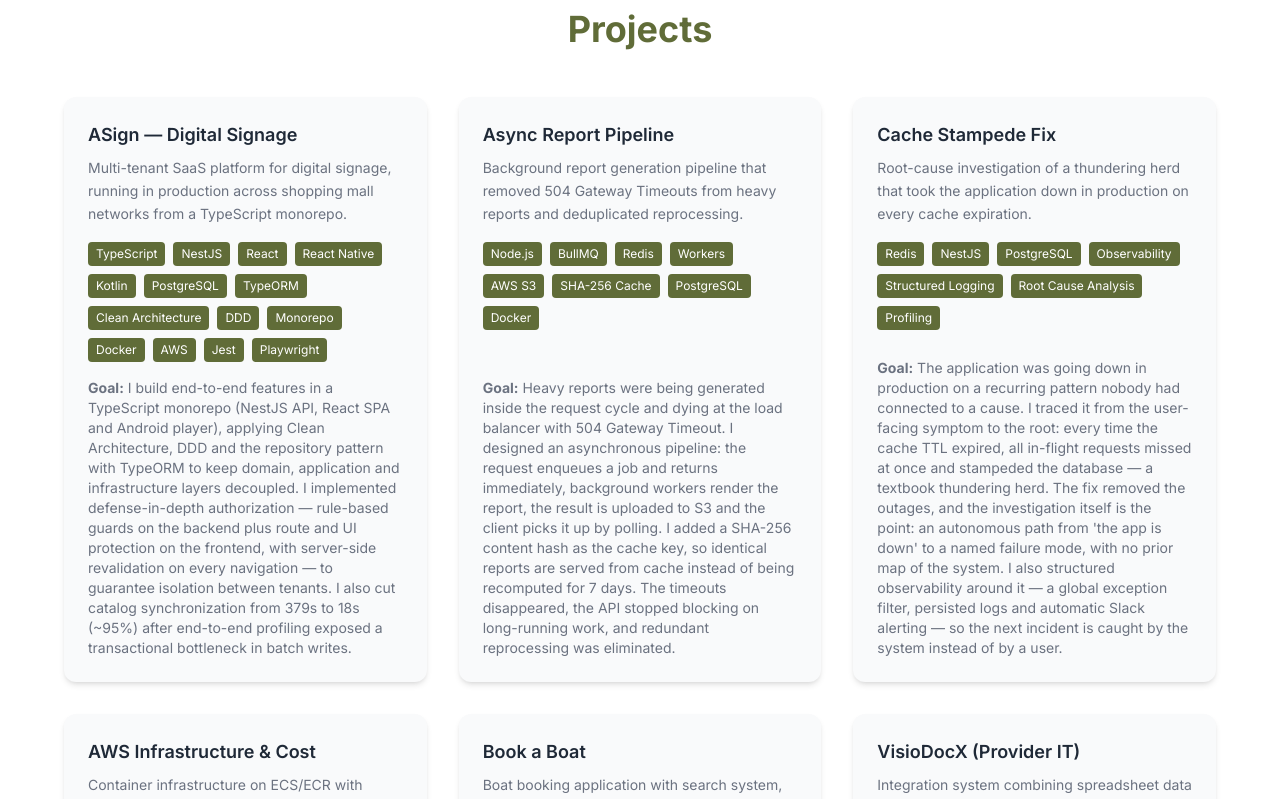
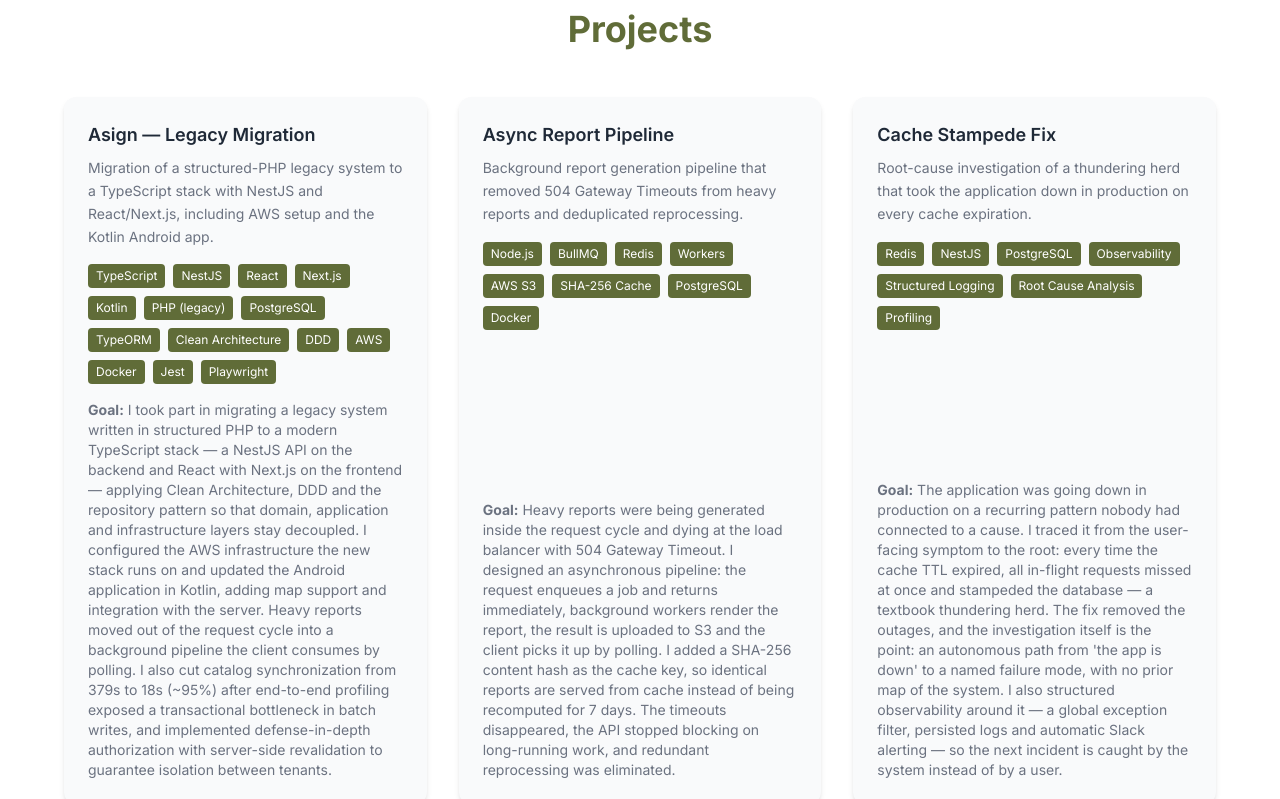
Before and after one commit to davidalmeidasj/my-resume, a Vue app: page / in a window 1280 px wide. Shown: the part 2200-2999 px from the top of the page. Built offline with nearby package versions, Linux system fonts and the light colour scheme.

Commit message:
fix(projects): correct Asign to the legacy migration story

```diff
--- a/src/data/projects.ts
+++ b/src/data/projects.ts
@@ -15,15 +15,15 @@
       'TypeScript',
       'NestJS',
       'React',
-      'React Native',
+      'Next.js',
       'Kotlin',
+      'PHP (legacy)',
       'PostgreSQL',
       'TypeORM',
       'Clean Architecture',
       'DDD',
-      'Monorepo',
+      'AWS',
       'Docker',
-      'AWS',
       'Jest',
       'Playwright',
     ],
--- a/src/locales/en.json
+++ b/src/locales/en.json
@@ -44,9 +44,9 @@
     "viewOnGitHub": "View on GitHub",
     "goalLabel": "Goal",
     "asign": {
-      "title": "ASign — Digital Signage",
-      "description": "Multi-tenant SaaS platform for digital signage, running in production across shopping mall networks from a TypeScript monorepo.",
-      "goal": "I build end-to-end features in a TypeScript monorepo (NestJS API, React SPA and Android player), applying Clean Architecture, DDD and the repository pattern with TypeORM to keep domain, application and infrastructure layers decoupled. I implemented defense-in-depth authorization — rule-based guards on the backend plus route and UI protection on the frontend, with server-side revalidation on every navigation — to guarantee isolation between tenants. I also cut catalog synchronization from 379s to 18s (~95%) after end-to-end profiling exposed a transactional bottleneck in batch writes."
+      "title": "Asign — Legacy Migration",
+      "description": "Migration of a structured-PHP legacy system to a TypeScript stack with NestJS and React/Next.js, including AWS setup and the Kotlin Android app.",
+      "goal": "I took part in migrating a legacy system written in structured PHP to a modern TypeScript stack — a NestJS API on the backend and React with Next.js on the frontend — applying Clean Architecture, DDD and the repository pattern so that domain, application and infrastructure layers stay decoupled. I configured the AWS infrastructure the new stack runs on and updated the Android application in Kotlin, adding map support and integration with the server. Heavy reports moved out of the request cycle into a background pipeline the client consumes by polling. I also cut catalog synchronization from 379s to 18s (~95%) after end-to-end profiling exposed a transactional bottleneck in batch writes, and implemented defense-in-depth authorization with server-side revalidation to guarantee isolation between tenants."
     },
     "reportPipeline": {
       "title": "Async Report Pipeline",
--- a/src/locales/es.json
+++ b/src/locales/es.json
@@ -44,9 +44,9 @@
     "viewOnGitHub": "Ver en GitHub",
     "goalLabel": "Objetivo",
     "asign": {
-      "title": "ASign — Digital Signage",
-      "description": "Plataforma SaaS multi-tenant de digital signage, en producción en redes de centros comerciales, construida en un monorepo TypeScript.",
-      "goal": "Desarrollo funcionalidades de extremo a extremo en un monorepo TypeScript (API NestJS, SPA React y player Android), aplicando Clean Architecture, DDD y el patrón de repositorios con TypeORM para mantener desacopladas las capas de dominio, aplicación e infraestructura. Implementé autorización en profundidad — guards por regla en el backend y protección de rutas y de UI en el frontend, con revalidación server-side en cada navegación — garantizando el aislamiento entre tenants. También reduje el tiempo de sincronización de catálogo de 379s a 18s (~95%) tras un profiling de extremo a extremo que identificó un cuello de botella transaccional en la escritura por lotes."
+      "title": "Asign — Migración de Legado",
+      "description": "Migración de un sistema legado en PHP estructurado a un stack TypeScript con NestJS y React/Next.js, incluyendo la configuración de AWS y la app Android en Kotlin.",
+      "goal": "Participé en la migración de un sistema legado escrito en PHP estructurado a un stack TypeScript moderno — API en NestJS en el backend y React con Next.js en el frontend — aplicando Clean Architecture, DDD y el patrón de repositorios para mantener desacopladas las capas de dominio, aplicación e infraestructura. Configuré la infraestructura AWS donde corre el nuevo stack y actualicé la aplicación Android en Kotlin, añadiendo soporte de mapa e integración con el servidor. Los informes pesados salieron del ciclo de la petición hacia un pipeline en segundo plano que el cliente consume por polling. También reduje el tiempo de sincronización de catálogo de 379s a 18s (~95%) tras un profiling de extremo a extremo que identificó un cuello de botella transaccional en la escritura por lotes, e implementé autorización en profundidad con revalidación server-side para garantizar el aislamiento entre tenants."
     },
     "reportPipeline": {
       "title": "Pipeline Asíncrono de Informes",
--- a/src/locales/pt.json
+++ b/src/locales/pt.json
@@ -44,9 +44,9 @@
     "viewOnGitHub": "Ver no GitHub",
     "goalLabel": "Objetivo",
     "asign": {
-      "title": "ASign — Digital Signage",
-      "description": "Plataforma SaaS multi-tenant de digital signage, em produção em redes de shopping centers, construída em monorepo TypeScript.",
-      "goal": "Desenvolvo features ponta a ponta em monorepo TypeScript (API NestJS, SPA React e player Android), aplicando Clean Architecture, DDD e padrão de repositórios com TypeORM para manter as camadas de domínio, aplicação e infraestrutura desacopladas. Implementei autorização em profundidade — guards por regra no backend e proteção de rotas e de UI no frontend, com revalidação server-side a cada navegação — garantindo o isolamento entre tenants. Também reduzi o tempo de sincronização de acervo de 379s para 18s (~95%) após profiling ponta a ponta que identificou um gargalo transacional na escrita em lote."
+      "title": "Asign — Migração de Legado",
+      "description": "Migração de um sistema legado em PHP estruturado para uma stack TypeScript com NestJS e React/Next.js, incluindo configuração da AWS e o app Android em Kotlin.",
+      "goal": "Participei da migração de um sistema legado escrito em PHP estruturado para uma stack TypeScript moderna — API em NestJS no backend e React com Next.js no frontend — aplicando Clean Architecture, DDD e padrão de repositórios para manter as camadas de domínio, aplicação e infraestrutura desacopladas. Configurei a infraestrutura AWS onde a nova stack roda e atualizei o aplicativo Android em Kotlin, adicionando suporte a mapa e integração com o servidor. Os relatórios pesados saíram do ciclo da requisição para um pipeline em background que o cliente consome por polling. Também reduzi o tempo de sincronização de acervo de 379s para 18s (~95%) após profiling ponta a ponta que identificou um gargalo transacional na escrita em lote, e implementei autorização em profundidade com revalidação server-side para garantir o isolamento entre tenants."
     },
     "reportPipeline": {
       "title": "Pipeline Assíncrono de Relatórios",
```
